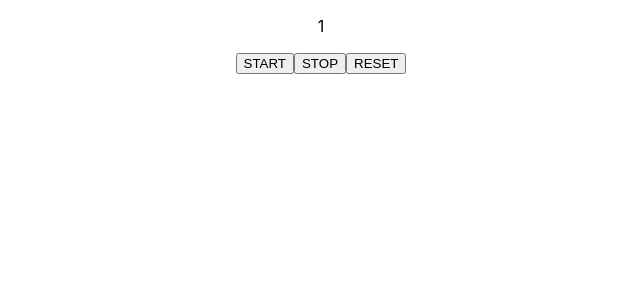
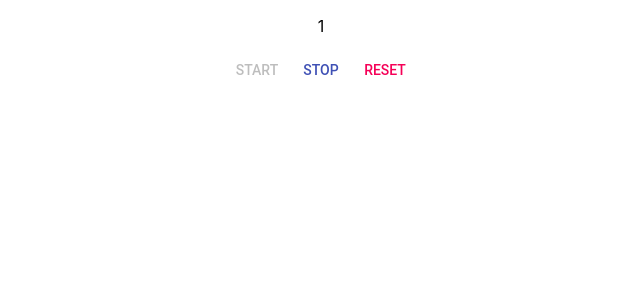
Before and after one commit to snamiki1212/example-react-basic-hooks, a React (Create React App) app: page / in a window 1280 px wide. Shown: the top 300 px of the page, without its empty margins (319-959 px from the left). Built offline with nearby package versions, Linux system fonts and the light colour scheme.

Commit message:
Replace Button as Material ui

```diff
--- a/src/components/CountdownButton.tsx
+++ /dev/null
@@ -1,16 +0,0 @@
-import React, {FC} from 'react';
-
-interface CountdownButtonProps {
-  buttonType: string;
-  onClick: () => any;
-  active?: boolean;
-}
-const CountdownButton: FC<CountdownButtonProps> = ({
-  buttonType,
-  onClick,
-  active,
-}: any) => {
-  return <button onClick={onClick}>{buttonType}</button>;
-};
-
-export default CountdownButton;
--- a/src/containers/Countdown.tsx
+++ b/src/containers/Countdown.tsx
@@ -1,6 +1,6 @@
 import React, {FC, useEffect, useState} from 'react';
 import CountdownComponent from '../components/Countdown';
-import CountdownButton from '../components/CountdownButton';
+import Button from '@material-ui/core/Button';
 
 const useCountdown = (limit: number): any => {
   const [left, setLeft]: [number, any] = useState(limit);
@@ -24,14 +24,18 @@ const useCountdown = (limit: number): any => {
     }
   };
 
-  const reset = () => setLeft(limit);
+  const reset = () => {
+    if (window.confirm('RESET TIMER?')) {
+      setLeft(limit);
+    }
+  };
 
   const stop = () => {
     setActive(false);
     clearInterval(timerObj);
   };
 
-  const restart = () => {
+  const start = () => {
     if (!active) {
       clearInterval(timerObj);
       setCountdown();
@@ -48,19 +52,25 @@ const useCountdown = (limit: number): any => {
     afterTimeup(left);
   }, [left]);
 
-  return [[left, active], [reset, stop, restart]];
+  return [[left, active], [reset, stop, start]];
 };
 
 const CountdownContainer: FC = () => {
   const TIMER = 4;
-  const [[left, active], [reset, stop, restart]] = useCountdown(TIMER);
+  const [[left, active], [reset, stop, start]] = useCountdown(TIMER);
 
   return (
     <>
       <CountdownComponent left={left} />
-      <CountdownButton buttonType="START" onClick={restart} active />
-      <CountdownButton buttonType="STOP" onClick={stop} active />
-      <CountdownButton buttonType="RESET" onClick={reset} />
+      <Button onClick={start} disabled={active} color="primary">
+        START
+      </Button>
+      <Button onClick={stop} disabled={!active} color="primary">
+        STOP
+      </Button>
+      <Button onClick={reset} color="secondary">
+        RESET
+      </Button>
     </>
   );
 };
```
Also changed, not shown: package.json (+6 -5 lines), 1 other file (tests, documents, lock files or other folders).
